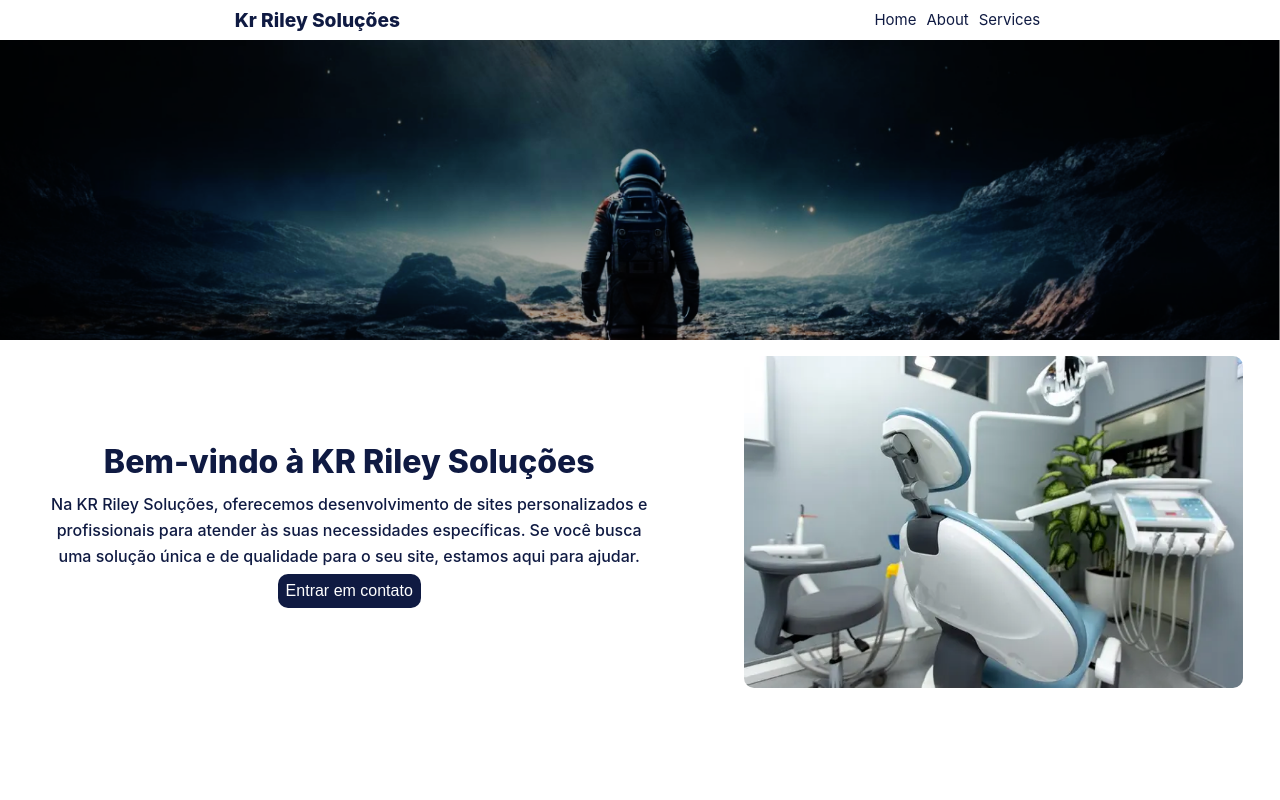
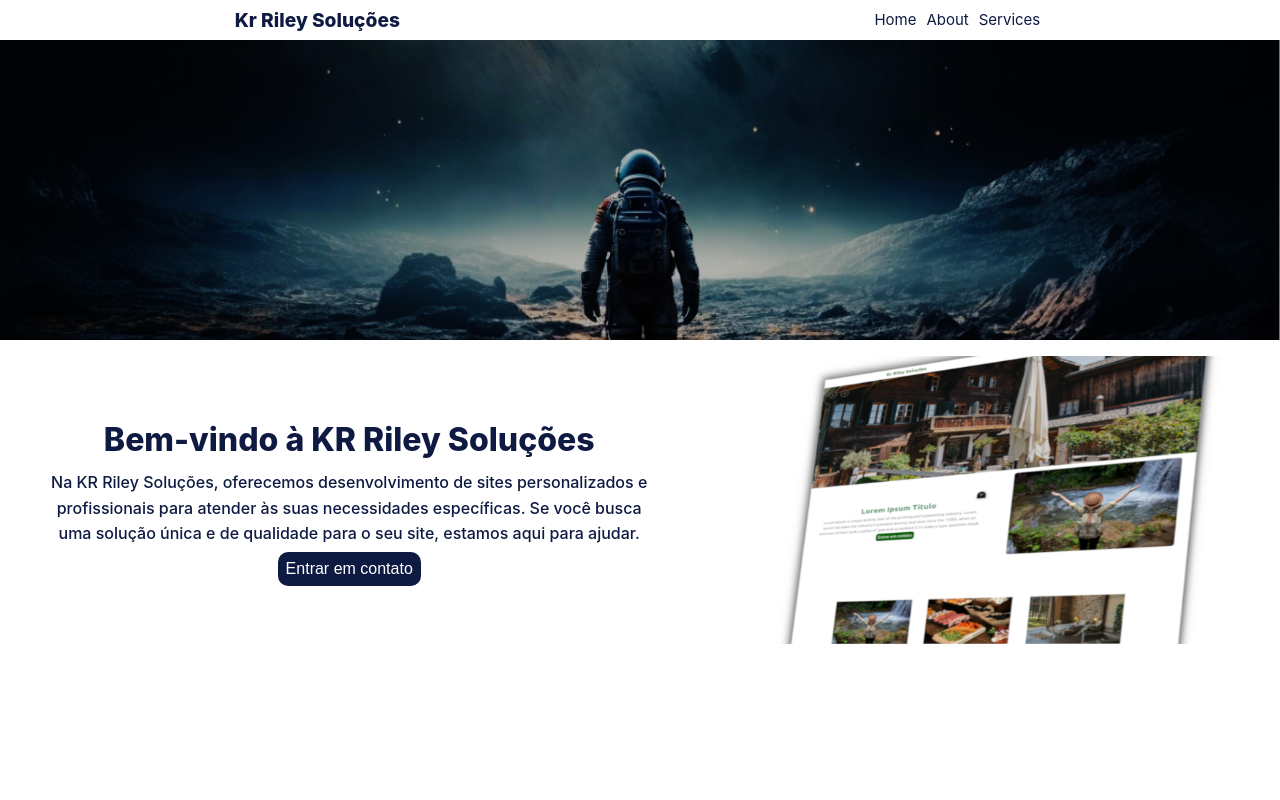
Before and after one commit to kreivesler/rileySolucoes, a Vue app: page / in a window 1280 px wide. Shown: the top 800 px of the page. Built offline with nearby package versions, Linux system fonts and the light colour scheme.

Commit message:
commit 3 	new file:   src/assets/images/fundo3.webp 	modified:   src/data/images.js 	modified:   src/views/HomePage.vue

```diff
--- a/src/data/images.js
+++ b/src/data/images.js
@@ -6,6 +6,7 @@ import bgimg5 from '@/assets/images/bg5.webp'
 import bgimg6 from '@/assets/images/bg6.webp'
 import bgimg7 from '@/assets/images/fundo.webp'
 import bgimg8 from '@/assets/images/fundo2.webp'
+import bgimg9 from '@/assets/images/fundo3.webp'
 const imagenSite = [
   bgimg1,
   bgimg2,
@@ -14,6 +15,7 @@ const imagenSite = [
   bgimg5,
   bgimg6,
   bgimg7,
-  bgimg8
+  bgimg8,
+  bgimg9
 ]
 export { imagenSite }
--- a/src/views/HomePage.vue
+++ b/src/views/HomePage.vue
@@ -25,7 +25,7 @@ import { LoremTeste, conteudoTexto } from '@/data/texts';
 
     </CardComponent>
 
-    <ImagemUnica :imgPath="imagenSite[1]"></ImagemUnica>
+    <ImagemUnica :imgPath="imagenSite[8]"></ImagemUnica>
   </ContainerComponent>
 
   <ContainerComponent id="container1" display-type="grid" >
```
Also changed, not shown: src/assets/images/fundo3.webp (added).
